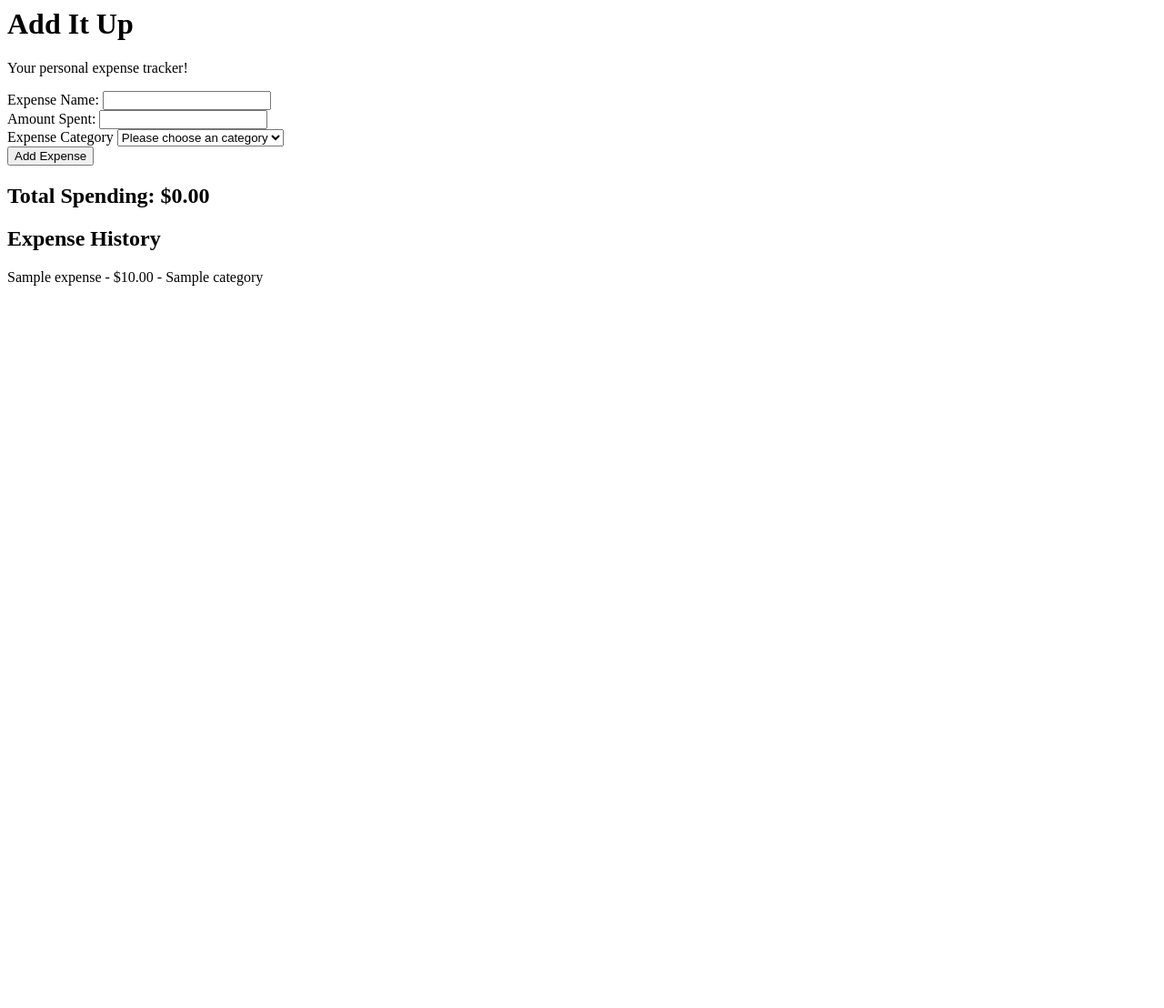
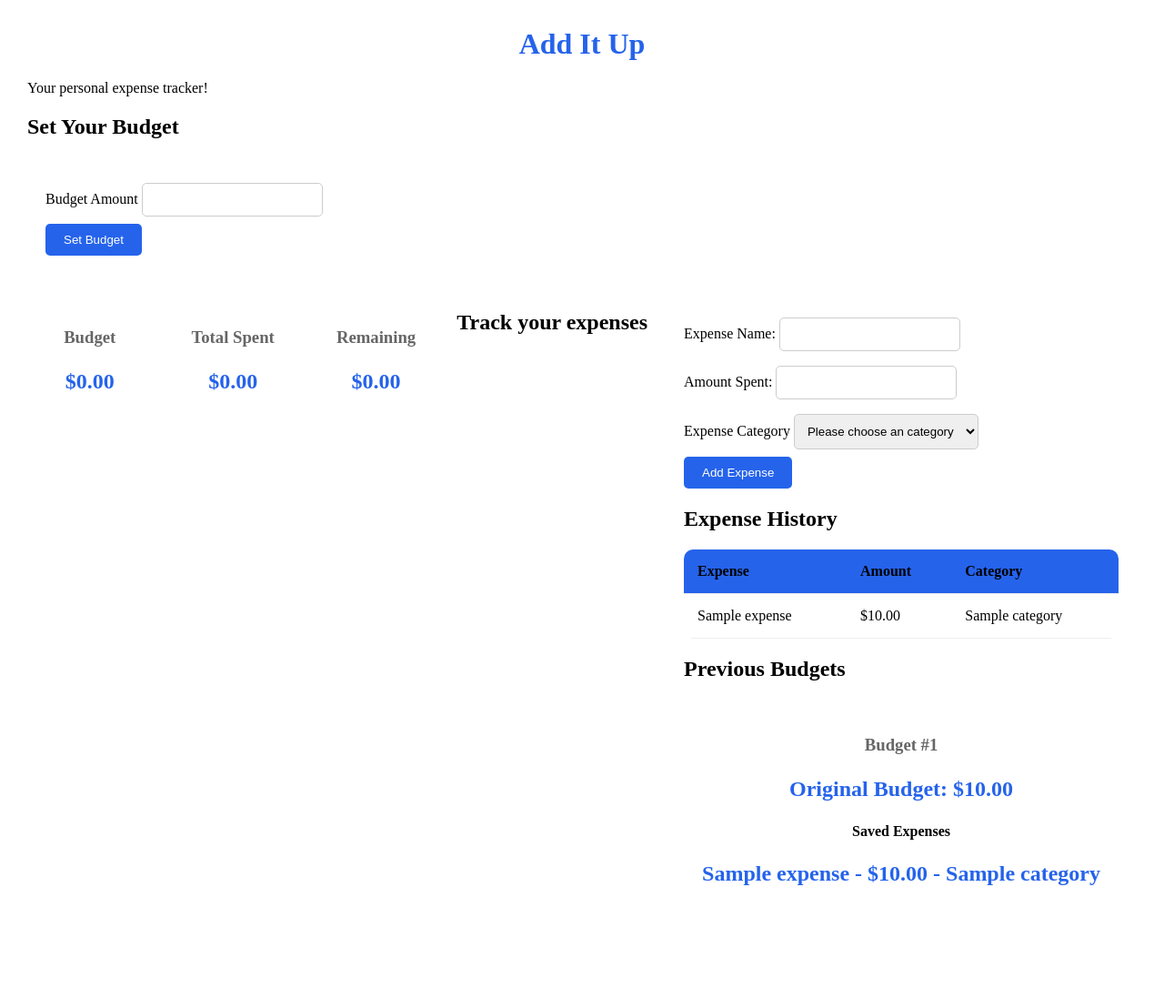
Before and after one commit to Bianca-Butler/Add-It-Up, a Flask app: template Src/templates/index.html in a window 1280 px wide. Shown: the whole page at 91% size. Before the commit the page ends 314 px from the top, so only its background shows below. Run offline with Flask 3, Linux system fonts and the light colour scheme; the template is opened without the code that fills it: most values are stand-ins (such as "Sample title", 1, 10 or a date in 2020).

Commit message:
Implemented first iteration of User Interface and Budget system.

```diff
--- /dev/null
+++ b/Data/budget.txt
@@ -0,0 +1 @@
+100.0
--- /dev/null
+++ b/Data/budget_history.json
@@ -0,0 +1,74 @@
+[
+    {
+        "budget": 250.0,
+        "expenses": [
+            {
+                "name": "Uber",
+                "amount": 8.45,
+                "category": "Transportation"
+            },
+            {
+                "name": "Halal Food King",
+                "amount": 21.98,
+                "category": "Food"
+            }
+        ]
+    },
+    {
+        "budget": 100.0,
+        "expenses": []
+    },
+    {
+        "budget": 90.0,
+        "expenses": [
+            {
+                "name": "Lyft",
+                "amount": 10.0,
+                "category": "Transportation"
+            },
+            {
+                "name": "Carry-out",
+                "amount": 19.98,
+                "category": "Transportation"
+            }
+        ]
+    },
+    {
+        "budget": 90.0,
+        "expenses": []
+    },
+    {
+        "budget": 190.0,
+        "expenses": [
+            {
+                "name": "random",
+                "amount": 98.0,
+                "category": "Other"
+            }
+        ]
+    },
+    {
+        "budget": 89.0,
+        "expenses": []
+    },
+    {
+        "budget": 9000.0,
+        "expenses": [
+            {
+                "name": "Ipad",
+                "amount": 2000.0,
+                "category": "Other"
+            },
+            {
+                "name": "Hulu",
+                "amount": 7.76,
+                "category": "Entertainment"
+            },
+            {
+                "name": "Amazon Prime",
+                "amount": 6.97,
+                "category": "Other"
+            }
+        ]
+    }
+]
--- /dev/null
+++ b/Data/expenses.csv
@@ -0,0 +1 @@
+name,amount,category
--- a/Src/main.py
+++ b/Src/main.py
@@ -1,7 +1,12 @@
 from flask import Flask, render_template, request, redirect, url_for
+import csv
+import json
 
 app = Flask(__name__)
 expenses = []
+budgetHistory = []
+budget = 0.0
+
 
 @app.route("/", methods = ["GET", "POST"])
 def home():
@@ -16,8 +21,10 @@ def home():
                    "category": category
                    }
         expenses.append(expense)
+        saveExpenses()
+
         return redirect(url_for("home"))
-    return render_template("index.html", expenses = expenses, total = calculateTotal())
+    return render_template("index.html", expenses = expenses, total = calculateTotal(), budget=budget, remaining = calculateRemaining(), budgetHistory=budgetHistory)
 
 def calculateTotal():
     total = 0
@@ -26,5 +33,75 @@ def calculateTotal():
 
     return total
 
+@app.route("/budget", methods = ["POST"])
+def setBudget():
+    global budget
+
+    budgetAmount = float(request.form.get("budget"))
+
+    if budget > 0:
+        previousBudget = {
+        "budget": budget,
+        "expenses": expenses.copy()}
+
+        budgetHistory.append(previousBudget)
+        saveBudgetHistory()
+
+    budget = budgetAmount
+
+    expenses.clear()
+    saveExpenses()
+
+    saveBudget()
+
+    return redirect(url_for("home"))
+
+def calculateRemaining():
+    remainingBudget = budget - calculateTotal()
+
+    return remainingBudget
+
+def saveExpenses():
+    with open("Data/expenses.csv", "w", newline="") as file:
+        writer = csv.writer(file)
+        writer.writerow(["name", "amount", "category"])
+
+        for expense in expenses:
+            writer.writerow([expense["name"], expense["amount"], expense["category"]])
+
+def loadExpenses():
+    with open("Data/expenses.csv", "r", newline = "") as file:
+        reader = csv.DictReader(file)
+
+        for row in reader:
+            row["amount"] = float(row["amount"])
+            expenses.append(row)
+
+def saveBudget():
+    with open("Data/budget.txt", "w") as file:
+        file.write(str(budget))
+
+def loadBudget():
+    global budget
+
+    with open("Data/budget.txt", "r") as file:
+        budget = float(file.read())
+
+def saveBudgetHistory():
+    with open("data/budget_history.json", "w") as file:
+        json.dump(budgetHistory, file, indent=4)
+
+def loadBudgetHistory():
+    global budgetHistory
+
+    try:
+        with open("data/budget_history.json", "r") as file:
+            budgetHistory = json.load(file)
+    except FileNotFoundError:
+        budgetHistory = []
+
 if __name__ == "__main__":
+    loadExpenses()
+    loadBudget()
+    loadBudgetHistory()
     app.run(debug=True)
--- a/Src/static/style.css
+++ b/Src/static/style.css
@@ -0,0 +1,86 @@
+body {
+    font-family: 'Times New Roman', Times, serif;
+    background-color: #f4f6f9
+    color: #333;
+    margin: 0;
+    padding: 30px;
+
+}
+
+h1 {
+    color: #2563eb;
+    text-align: center;
+}
+
+form {
+    background-color: white;
+    padding: 20px;
+    border-radius: 10px;
+    margin-bottom: 20px;
+}
+
+input, select {
+    padding: 10px;
+    margin: 8px 0;
+    border: 1px solid #ccc;
+    border-radius: 5px;
+}
+
+button {
+    background-color: #2563eb;
+    color: white;
+    padding: 10px 20px;
+    border: none;
+    border-radius: 5px;
+    cursor: pointer;
+}
+
+button:hover {
+    background-color: #1d4ed8;
+}
+
+.summary {
+    display: flex;
+    gap: 20px;
+    margin-bottom: 20px;
+}
+
+.card {
+    background-color: white;
+    padding: 20px;
+    border-radius: 10px;
+    flex: 1;
+    text-align: center;
+}
+
+.card h3 {
+    color: #666;
+}
+
+.card p {
+    font-size: 24px;
+    font-weight: bold;
+    color: #2563eb
+}
+
+table {
+    width: 100%;
+    border-collapse: collapse;
+    background-color: white;
+    border-radius: 10px;
+    overflow: hidden;
+}
+
+th, td {
+    padding: 15px;
+    text-align: left;
+    border-bottom: 1px solid #eee;
+}
+
+th {
+    background-color: #2563eb;
+}
+
+tr:hover {
+    background-color: #f4f6f9;
+}
--- a/Src/templates/index.html
+++ b/Src/templates/index.html
@@ -2,13 +2,41 @@
 <html lang = "en">
 <head>
     <meta charset="UTF-8">
-    <Title> Add It Up</title>
+    <title> Add It Up</title>
+    <link rel = "stylesheet" href = "{{url_for("static", filename = "style.css")}}">
+
 </head>
 <body>
     <h1>Add It Up</h1>
     <p> Your personal expense tracker!</p>
 </body>
 
+<h2> Set Your Budget </h2>
+<form action="/budget" method = "POST">
+    <label for = "budget"> Budget Amount </label>
+    <input type = "number" id = "budget" name = "budget"
+           min = "0" step = "0.01" required>
+    <br><button type = "submit"> Set Budget </button>
+</form>
+
+
+<div class = "summary">
+    <div class = "card">
+        <h3> Budget </h3>
+        <p> ${{"%.2f" | format(budget) }} </p>
+    </div>
+
+    <div class = "card">
+        <h3> Total Spent </h3>
+        <p> ${{"%.2f" | format(total) }} </p>
+    </div>
+
+    <div class = "card">
+        <h3> Remaining </h3>
+        <p> ${{"%.2f" | format(remaining) }} </p>
+    </div>
+
+<h2> Track your expenses </h2>
 <form action="/" method = "POST">
     <label for = "name"> Expense Name:</label>
     <input type = "text" id = "name" name = "name" required>
@@ -29,13 +57,51 @@
     </select>
     <br><button type = "submit"> Add Expense </button>
 
-<h2> Total Spending: ${{"%.2f" | format(total)}}</h2>
+
 <h2> Expense History </h2>
-{% for expense in expenses %}
-<p>
-    {{ expense.name }} -
-    ${{"%.2f" | format(expense.amount)}} -
-    {{ expense.category }}
 
-</p>
+<table>
+    <thead>
+        <tr>
+            <th>Expense</th>
+            <th>Amount</th>
+            <th>Category</th>
+
+        </tr>
+    </thead>
+
+    <tbody>
+        {% for expense in expenses %}
+        <tr>
+            <td> {{ expense.name }}</td>
+            <td>${{ "%.2f" | format(expense.amount )}}</td>
+            <td> {{expense.category }}</td>
+        </tr>
+        {% endfor%}
+    </tbody>
+</table>
+
+
+<h2>Previous Budgets</h2>
+
+{% for previousBudget in budgetHistory %}
+    <div class="card">
+        <h3>Budget #{{ loop.index }}</h3>
+
+        <p>Original Budget:
+            ${{ "%.2f"|format(previousBudget.budget) }}
+        </p>
+
+
+<h4>Saved Expenses</h4>
+
+{% for expense in previousBudget.expenses %}
+    <p>
+        {{ expense.name }} -
+        ${{ "%.2f"|format(expense.amount) }} -
+        {{ expense.category }}
+    </p>
 {% endfor %}
+
+    </div>
+{% endfor %}
```
